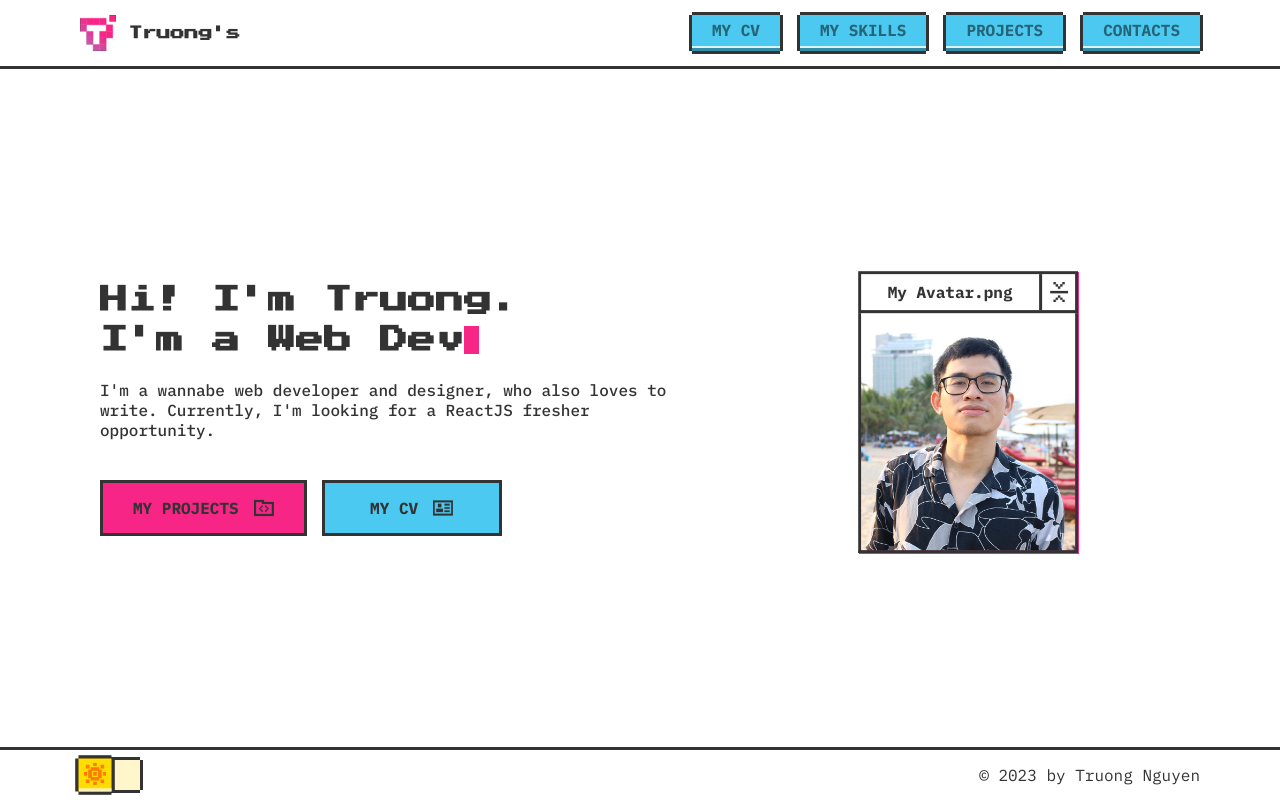
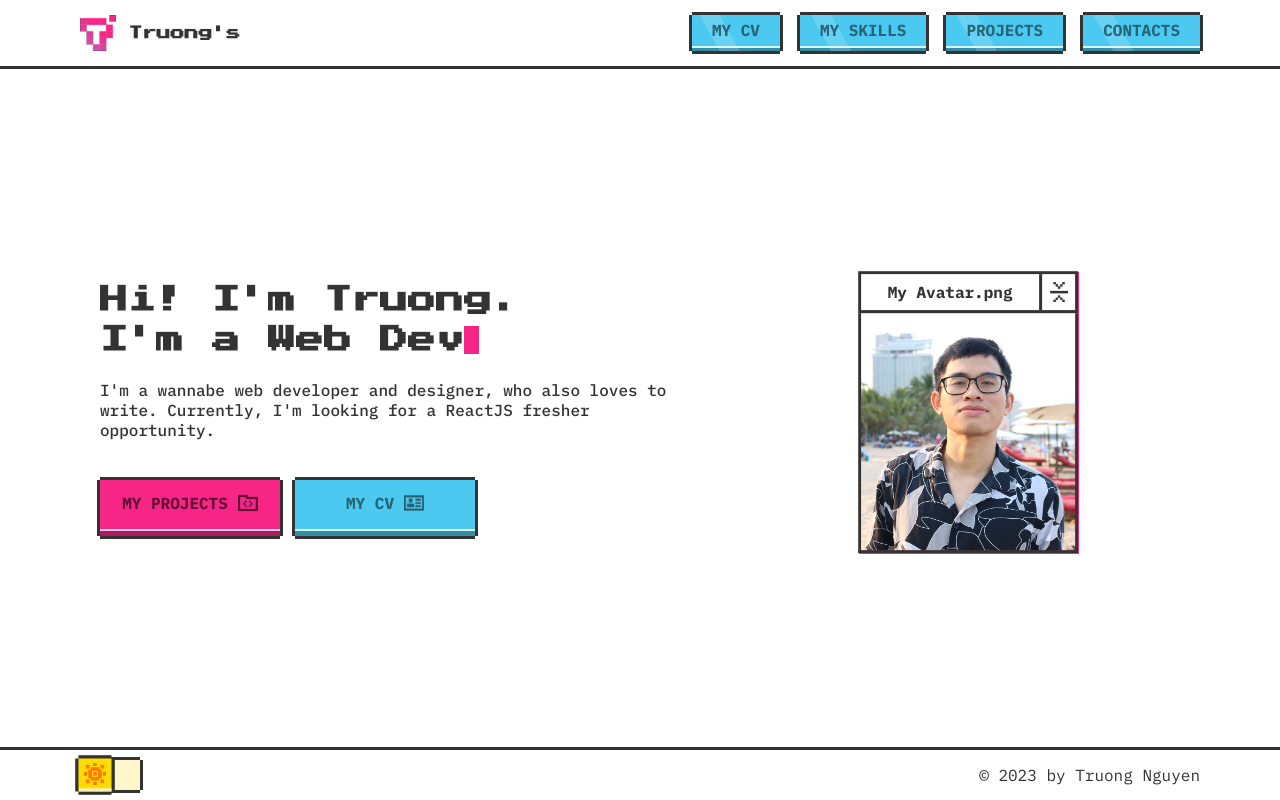
Before and after one commit to truongngocxit/truong-personal-website, a React (Create React App) app: page / in a window 1280 px wide. Built offline with nearby package versions, Linux system fonts and the light colour scheme.

Commit message:
change button style

```diff
--- a/src/components/Button/Button.js
+++ b/src/components/Button/Button.js
@@ -8,7 +8,7 @@ const Button = function ({ onClick, className, children, isPrimary = true }) {
       } ${className}`}
       onClick={onClick}
     >
-      {children}
+      <span className={css["button__text"]}>{children}</span>
     </button>
   );
 };
--- a/src/components/Button/Button.module.scss
+++ b/src/components/Button/Button.module.scss
@@ -2,8 +2,8 @@
 
 .button {
   background: none;
-  border: var(--alternate-border);
-  padding: 1.5rem 3rem;
+  //border: var(--alternate-border);
+  padding: 1.8rem 2rem;
   font-weight: 700;
   color: #333;
   width: 100%;
@@ -11,27 +11,42 @@
   position: relative;
   color: var(--font-color);
 
+  &__text {
+    position: relative;
+    display: flex;
+    align-items: center;
+    gap: 1rem;
+    justify-content: center;
+    top: -0.5rem;
+  }
+
   &--primary {
     background-color: $primaryViolet;
-
-    &:hover {
-      color: $primaryViolet;
-      box-shadow: 0.4rem 0.4rem 0 $primaryViolet;
-    }
+    color: #630f35;
+    box-shadow: inset 0 -0.5rem 0 #ad1a5d, inset 0 -0.7rem 0 #fdd3e7,
+      0.3rem 0 0 #333, -0.3rem 0 0 #333, 0 0.3rem 0 #333, 0 -0.3rem 0 #333;
   }
 
   &--secondary {
     background-color: $primaryBlue;
-
-    &:hover {
-      color: $primaryBlue;
-      box-shadow: 0.4rem 0.4rem 0 $primaryBlue;
-    }
+    color: #266578;
+    box-shadow: inset 0 -0.5rem 0 var(--nav-link-shade-color),
+      inset 0 -0.7rem 0 var(--nav-link-tint-color), 0.3rem 0 0 #333,
+      -0.3rem 0 0 #333, 0 0.3rem 0 #333, 0 -0.3rem 0 #333;
   }
 
-  &:hover {
-    transform: translate(-0.4rem, -0.4rem);
-    background-color: var(--font-color);
-    z-index: 5;
+  &:active {
+    box-shadow: inset 0 -0.2rem 0 rgba(255, 255, 255, 0.7), 0.3rem 0 0 #333,
+      -0.3rem 0 0 #333, 0 0.3rem 0 #333, 0 -0.3rem 0 #333;
   }
+
+  &:active &__text {
+    top: 0;
+  }
+
+  // &:hover {
+  //   transform: translate(-0.4rem, -0.4rem);
+  //   background-color: var(--font-color);
+  //   z-index: 5;
+  // }
 }
--- a/src/components/NavLinks/NavLinks.module.scss
+++ b/src/components/NavLinks/NavLinks.module.scss
@@ -1,4 +1,5 @@
 @use "../../sassStyles/variables" as *;
+@use "../../sassStyles/animations" as *;
 
 .nav-links {
   display: flex;
@@ -25,6 +26,8 @@
   cursor: pointer;
   white-space: nowrap;
   user-select: none;
+  position: relative;
+  overflow: hidden;
   //Test
   background-color: var(--nav-link-background-color);
   color: #266578;
@@ -38,6 +41,20 @@
 
     box-shadow: inset 0 -0.2rem 0 var(--nav-link-tint-color), 0.3rem 0 0 #333,
       -0.3rem 0 0 #333, 0 0.3rem 0 #333, 0 -0.3rem 0 #333;
+  }
+
+  &::before {
+    content: "";
+    display: block;
+    background-color: #dbf4fc;
+    position: absolute;
+    width: 4rem;
+    height: 100%;
+    top: 0;
+    left: 0;
+    clip-path: polygon(0% 0%, 50% 0%, 100% 100%, 50% 100%);
+    opacity: 0.2;
+    animation: glittering 1s ease-in infinite;
   }
 
   &__text {
--- a/src/components/UI/SVG/FolderIcon.js
+++ b/src/components/UI/SVG/FolderIcon.js
@@ -7,6 +7,7 @@ export default function FolderIcon({ className }) {
       fill="none"
       xmlns="http://www.w3.org/2000/svg"
       className={className}
+      style={{ color: "inherit" }}
     >
       <path
         d="M32.55 30.275V25H37.825V30.275H32.55ZM27.275 35.55V30.275H32.55V35.55H27.275ZM27.275 40.825H22V35.55H27.275V40.825ZM32.55 46.1V40.825H27.275V46.1H32.55ZM32.55 46.1H37.825V51.375H32.55V46.1ZM53.65 30.275V25H48.375V30.275H53.65ZM58.925 35.55V30.275H53.65V35.55H58.925ZM58.925 40.825V35.55H64.2V40.825H58.925ZM53.65 46.1V40.825H58.925V46.1H53.65ZM53.65 46.1V51.375H48.375V46.1H53.65Z"
@@ -15,6 +16,7 @@ export default function FolderIcon({ className }) {
       <path
         d="M8.65998 0H43.2999V8.65998H86.5998V69.2798H0V0H8.65998ZM77.9398 17.32H34.6399V8.65998H8.65998V60.6198H77.9398V17.32Z"
         fill="currentColor"
+        stroke="currentColor"
       />
     </svg>
   );
--- a/src/sassStyles/_animations.scss
+++ b/src/sassStyles/_animations.scss
@@ -39,3 +39,13 @@
     opacity: 1;
   }
 }
+
+@keyframes glittering {
+  0% {
+    left: -50%;
+  }
+
+  100% {
+    left: 150%;
+  }
+}
```
